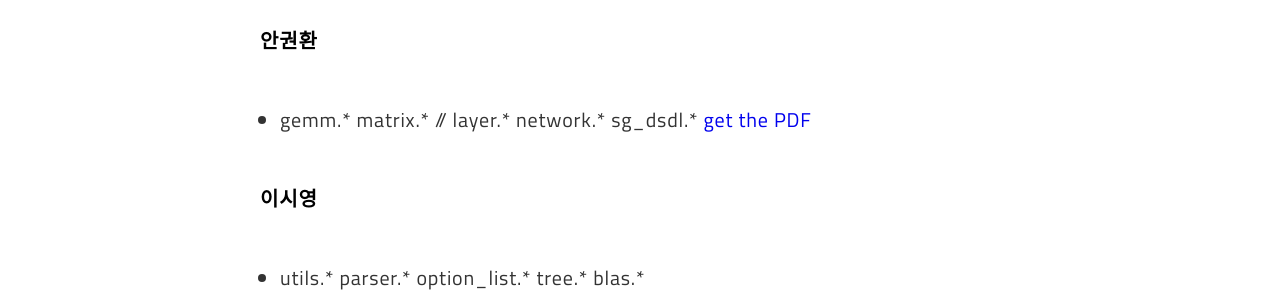
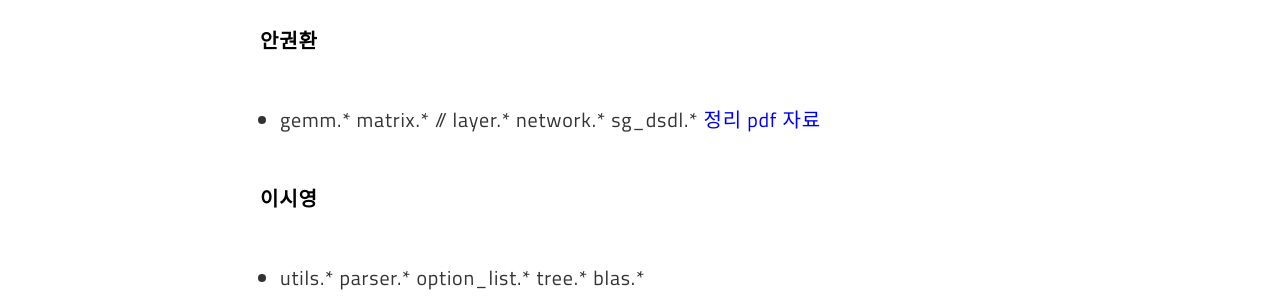
Before and after one commit to DSDL-DeepNetwork/DSDL-DeepNetwork.github.io, a Jekyll site: the page built from _posts/2018-01-16-week2.md, in a window 1280 px wide and 900 px high, scrolled down 739 px. Shown: the part 156-456 px from the top of the window. Built offline with Jekyll 4.4.1, drawn with Linux system fonts in a browser that asks for light colours; comment, search, counter and statistics services are not loaded.

Commit message:
week2_code_analysis

```diff
--- a/_posts/2018-01-16-week2.md
+++ b/_posts/2018-01-16-week2.md
@@ -21,7 +21,7 @@ DSDL, Sogang University
 
 #### 안권환
 - gemm.*   matrix.* // layer.*  network.*  sg_dsdl.*
-[get the PDF]({{https:/DSDL-DeepNetwork.github.io/assets/DSDL winter seminar_week2.pdf}})
+[정리 pdf 자료]({{https:/DSDL-DeepNetwork.github.io/assets/DSDL winter seminar_week2.pdf}})
 
 #### 이시영
 - utils.*  parser.*  option_list.*  tree.*  blas.*
```
